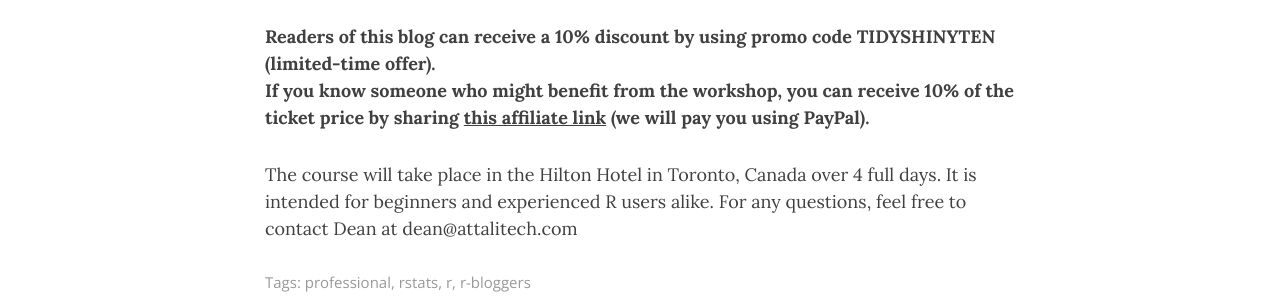
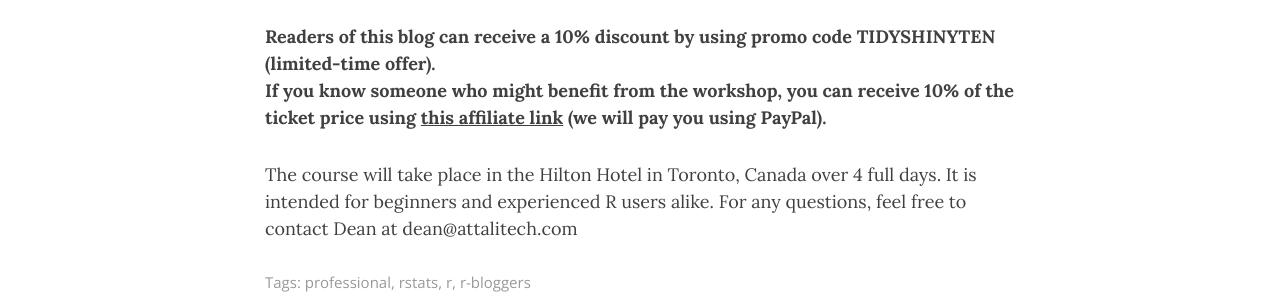
Before and after one commit to daattali/daattali.github.io, a Jekyll site: the page built from _posts/2017-11-21-tidyshiny-workshop-toronto.md, in a window 1280 px wide and 900 px high, scrolled down 375 px. Shown: the part 181-481 px from the top of the window. Built offline with Jekyll 4.4.1, drawn with Linux system fonts in a browser that asks for light colours; nearby versions of some CDN libraries; comment, search, counter and statistics services are not loaded.

Commit message:
Update 2017-11-21-tidyshiny-workshop-toronto.md

```diff
--- a/_posts/2017-11-21-tidyshiny-workshop-toronto.md
+++ b/_posts/2017-11-21-tidyshiny-workshop-toronto.md
@@ -15,6 +15,6 @@ show-share: true
 [To register or for more information click here](https://www.eventbrite.com/e/modern-r-data-processing-visualization-and-reporting-with-r-tickets-39862492789?aff=rbloggerstrack)
 
 **Readers of this blog can receive a 10% discount by using promo code TIDYSHINYTEN (limited-time offer).
-If you know someone who might benefit from the workshop, you can receive 10% of the ticket price by sharing [this affiliate link](https://www.eventbrite.com/affiliate-register?eid=39862492789&affid=189033529) (we will pay you using PayPal).**
+If you know someone who might benefit from the workshop, you can receive 10% of the ticket price using [this affiliate link](https://www.eventbrite.com/affiliate-register?eid=39862492789&affid=189033529) (we will pay you using PayPal).**
 
 The course will take place in the Hilton Hotel in Toronto, Canada over 4 full days. It is intended for beginners and experienced R users alike. For any questions, feel free to contact Dean at dean@attalitech.com
```
